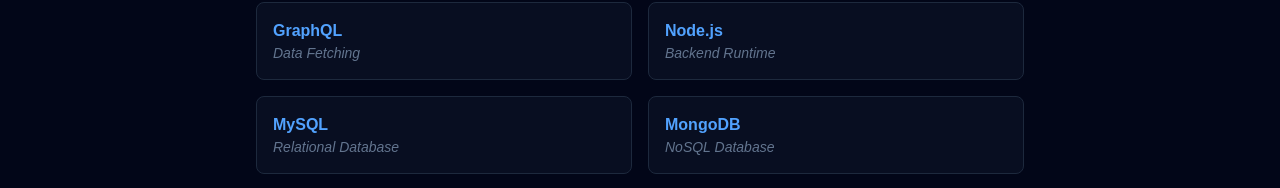
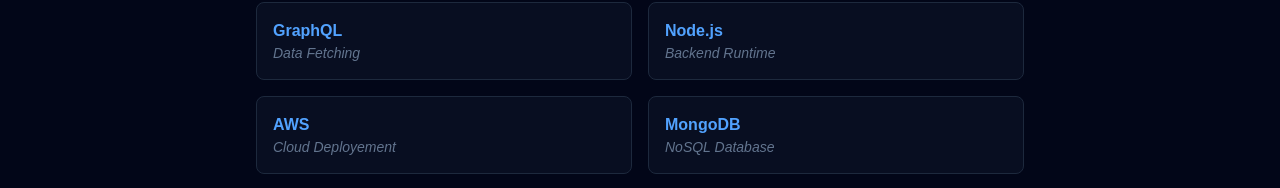
Before and after one commit to akshay-sarkar/quantum-commerce, a Next.js app in the folder frontend/quantumcommerce-frontend/: page / in a window 1280 px wide. Shown: the part 519-707 px from the top of the page. Built offline with nearby package versions, Linux system fonts and the light colour scheme; no server answers.

Commit message:
feat: Add GitHub Actions CI/CD pipeline for backend deployment and frontend build checks, and update the tech stack list in `page.tsx`.

```diff
--- a/frontend/quantumcommerce-frontend/app/page.tsx
+++ b/frontend/quantumcommerce-frontend/app/page.tsx
@@ -8,7 +8,7 @@
     { name: 'Tailwind CSS', category: 'Styling' },
     { name: 'GraphQL', category: 'Data Fetching' },
     { name: 'Node.js', category: 'Backend Runtime' },
-    { name: 'MySQL', category: 'Relational Database' },
+    { name: 'AWS', category: 'Cloud Deployement' },
     { name: 'MongoDB', category: 'NoSQL Database' },
     { name: 'Redis', category: 'Caching & Sessions' },
     { name: 'JWT & Cookies', category: 'Authentication' },
```
